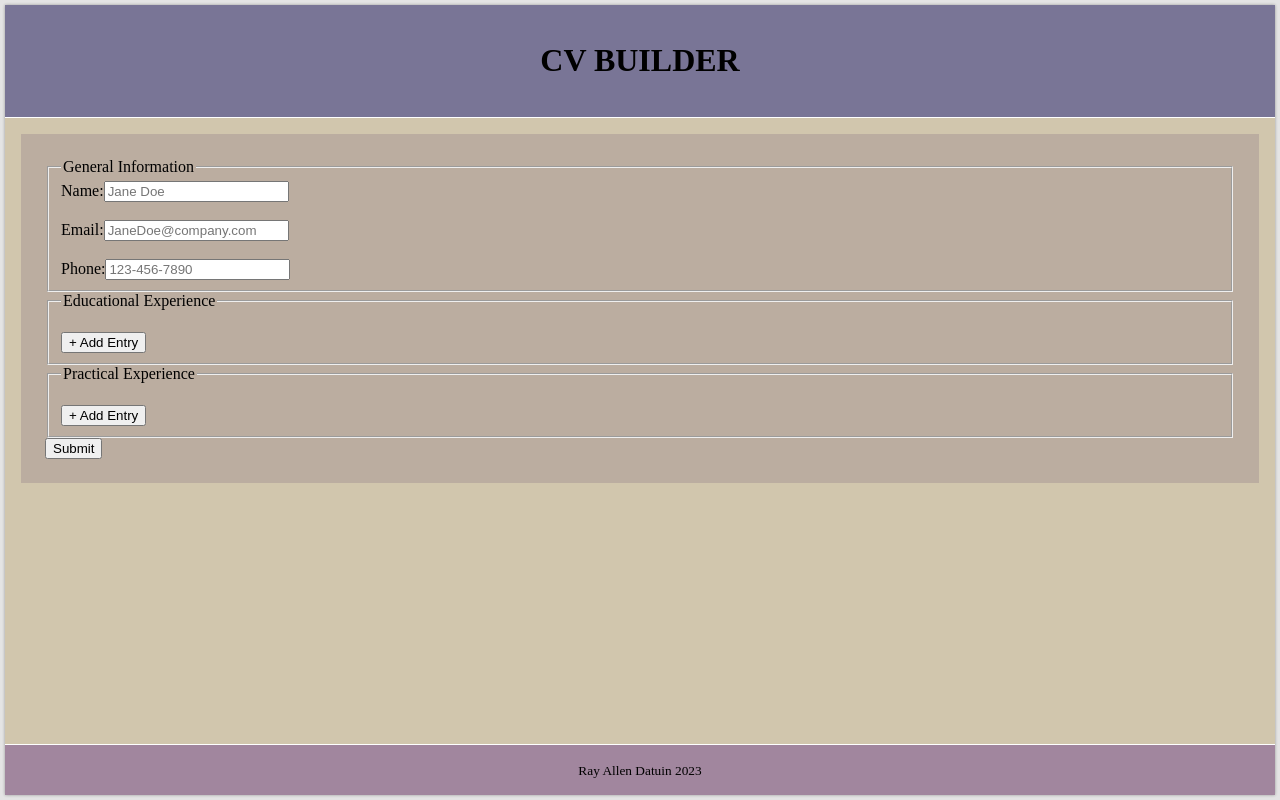
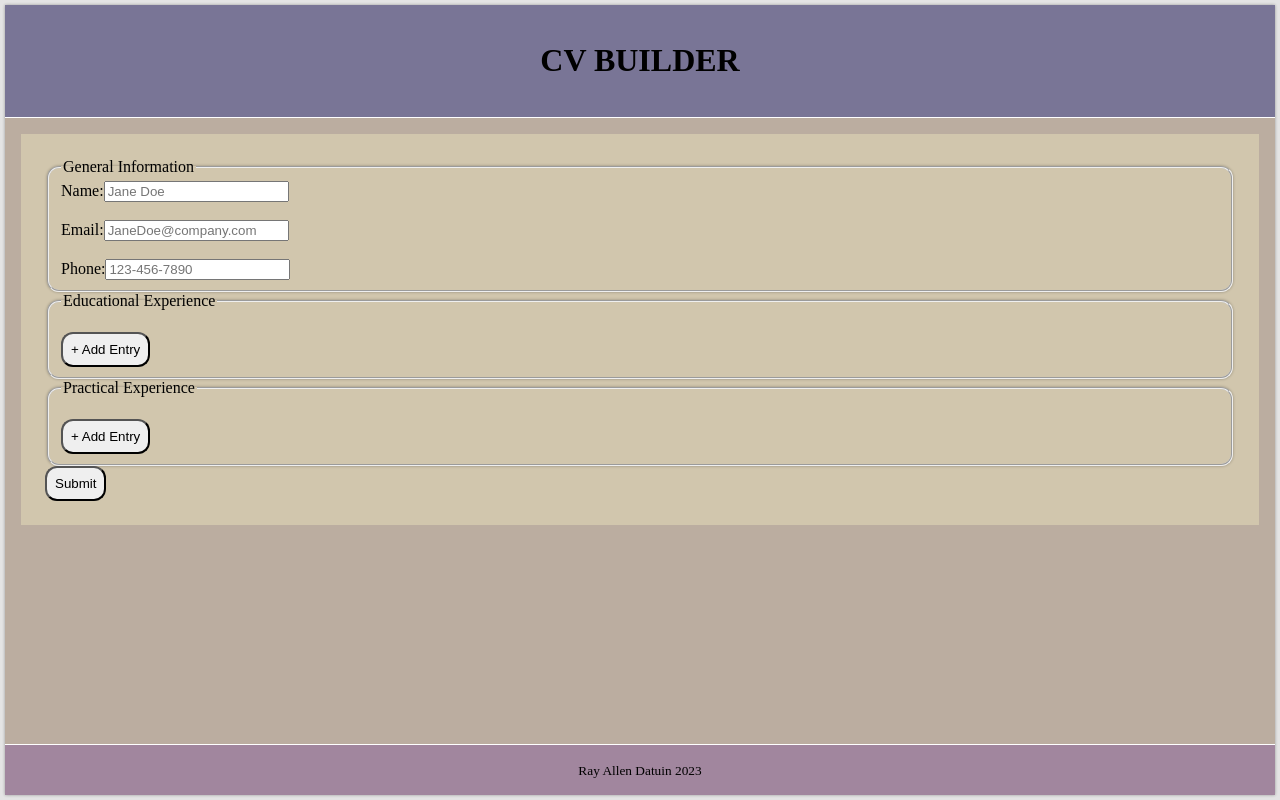
Before and after one commit to rdat5/cv-project, a React (Create React App) app: page / in a window 1280 px wide. Built offline with nearby package versions, Linux system fonts and the light colour scheme.

Commit message:
Add more appeal to appearance

```diff
--- a/src/styles/App.css
+++ b/src/styles/App.css
@@ -39,12 +39,22 @@ body {
 }
 
 .page-main {
-    background-color: var(--bone);
+    background-color: var(--pale);
 }
 
 .data-input-form {
-    background-color: var(--pale);
+    background-color: var(--bone);
     padding: 1.5rem;
+}
+
+fieldset {
+    border-radius: 12px;
+    box-shadow: 0 0 3px rgba(0, 0, 0, 0.33);
+}
+
+button {
+    border-radius: 12px;
+    padding: .5rem;
 }
 
 .entry-input-list {
```
